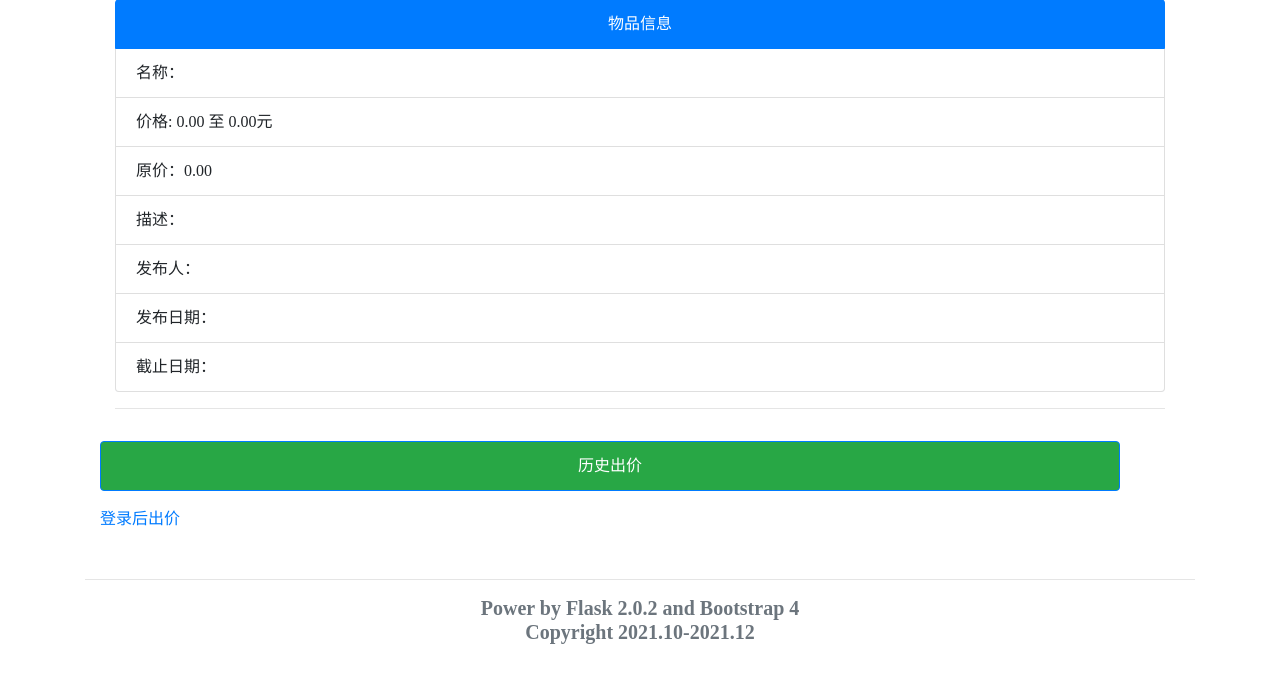
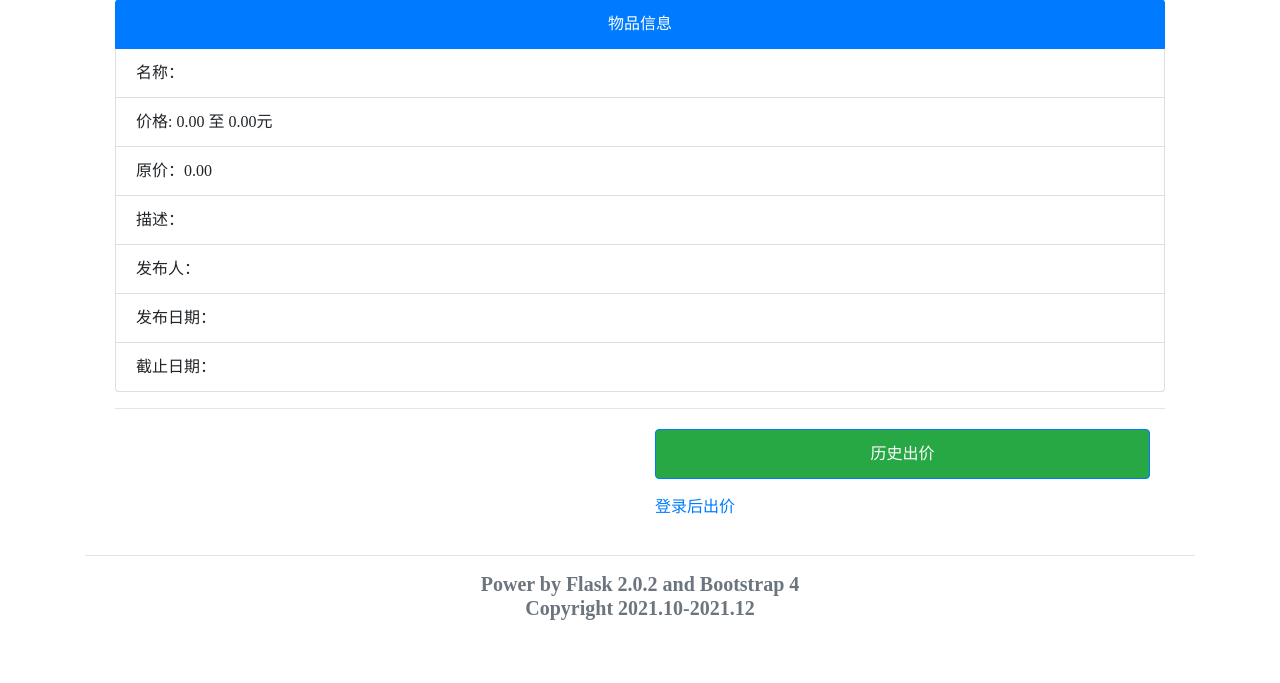
Before and after one commit to wpwupingwp/mai_web, a Flask app: template mai/templates/goods.html in a window 1280 px wide. Shown: the part 47-730 px from the top of the page. Run offline with Flask 2, Linux system fonts and the light colour scheme; the template is opened without the code that fills it: values that come from a table or form of the project are taken from there, others are empty; data comes from the database, SQL or seed files in the repository; some libraries are stand-ins or nearby versions.

Commit message:
use two col

```diff
--- a/mai/templates/goods.html
+++ b/mai/templates/goods.html
@@ -12,8 +12,8 @@
         <li class="list-group-item">截止日期：{{goods.expired_date}}</li>
     </ul>
     <hr/>
-    <div class="row mx-auto">
-        <div class="row">
+    <div class="row mx-auto my-3">
+        <div class="col-lg">
             {% if goods.photo1 %}
                 <img class="rounded d-block mx-auto"  src="{{goods.photo1}}" style="max-width:100%;max-height:100%; object-fit:contain;display: block;">
             {% endif %}
@@ -24,7 +24,7 @@
                 <img class="rounded d-block mx-auto"  src="{{goods.photo3}}" style="max-width:100%;max-height:100%; object-fit:contain;display: block;">
             {% endif %}
         </div>
-        <div class="col-lg my-3">
+        <div class="col-md my-1">
             <ol class="list-group">
                 <li class="list-group-item active bg-success text-center">历史出价</li>
                 {% for bid, user in bids %}
```
